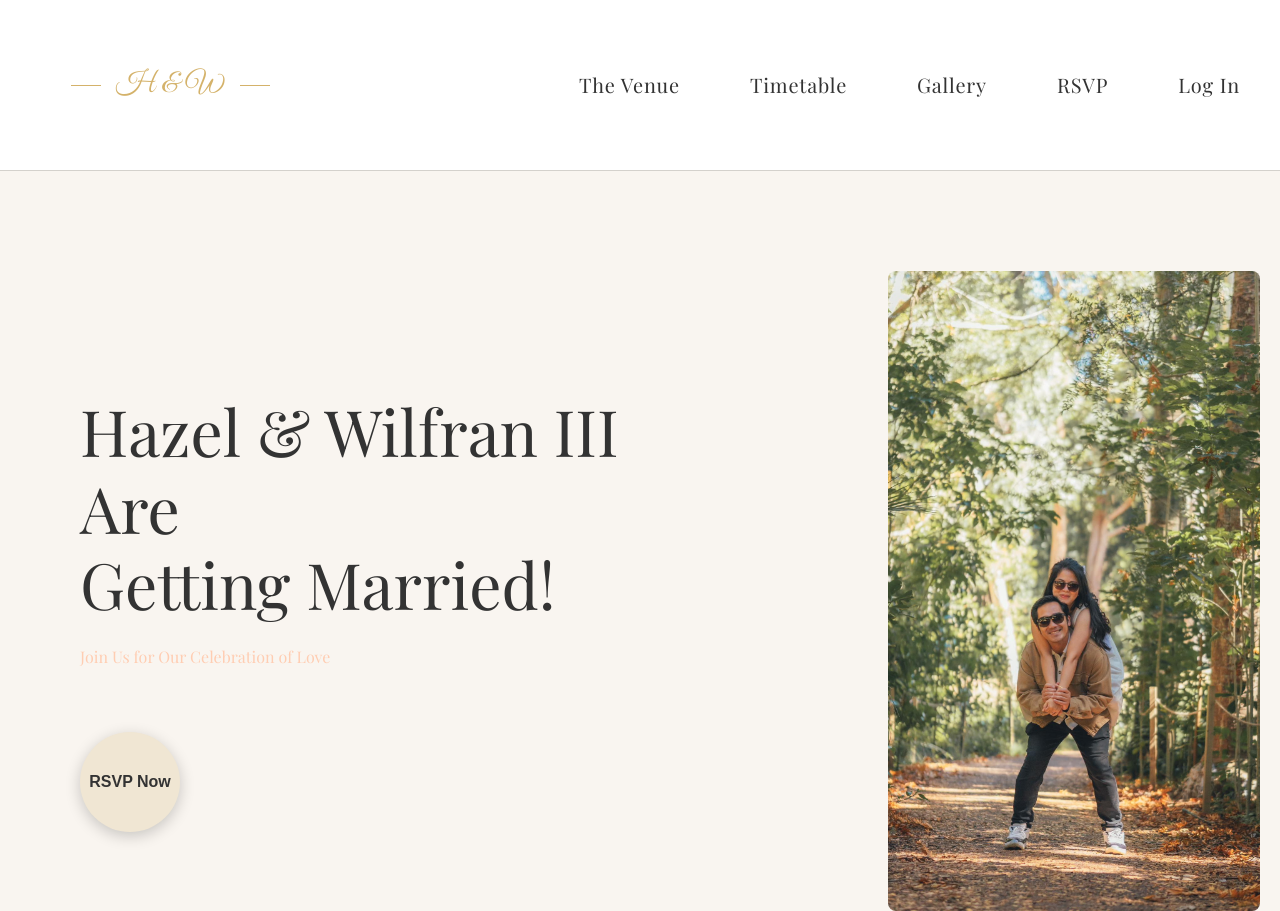
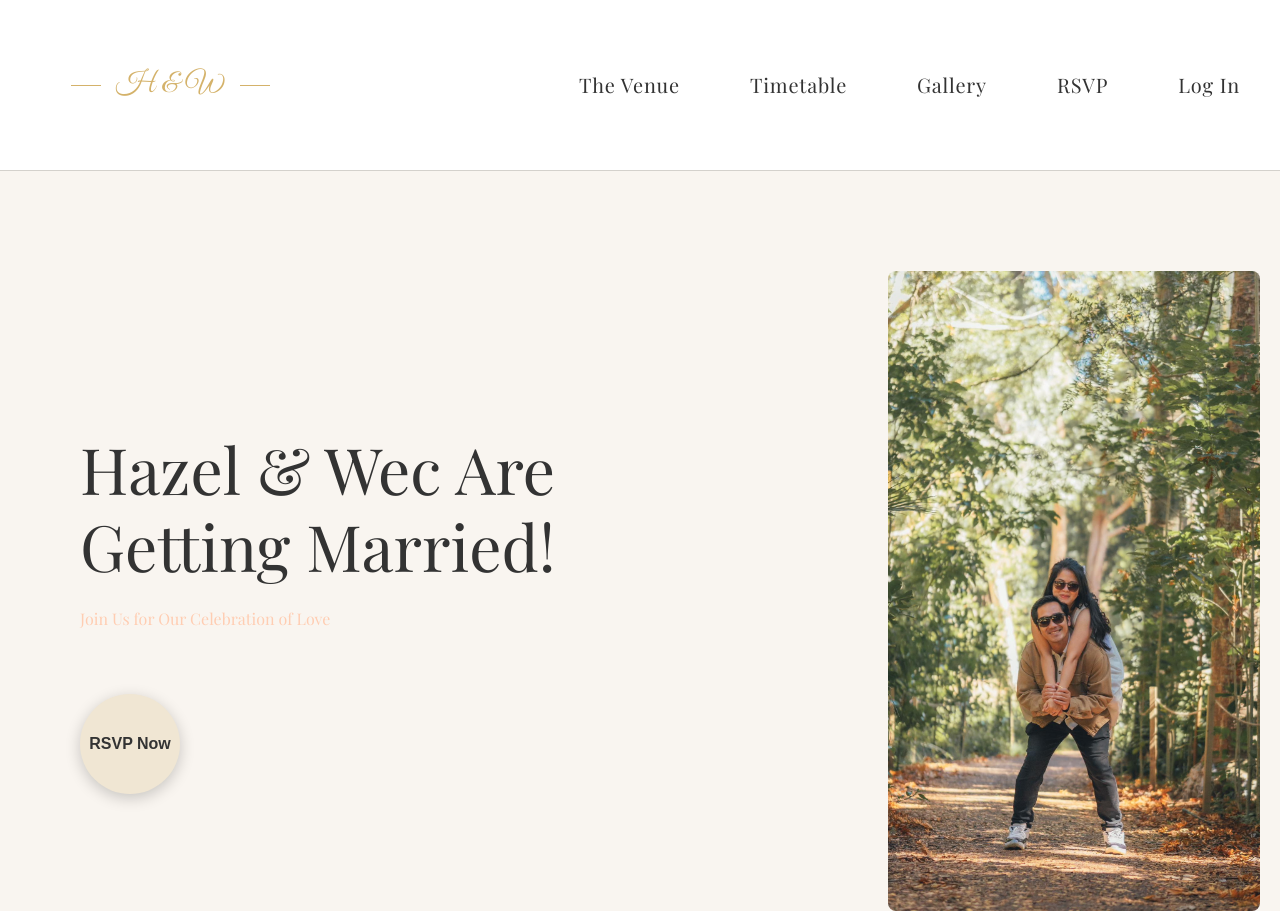
Before and after one commit to JanSeth1/Wedding, a plain HTML site: page index.html in a window 1280 px wide. Shown: the top 911 px of the page. Drawn offline with nearby package versions, Linux system fonts and the light colour scheme.

Commit message:
Update index.html

```diff
--- a/index.html
+++ b/index.html
@@ -3,7 +3,7 @@
 <head>
     <meta charset="UTF-8">
     <meta name="viewport" content="width=device-width, initial-scale=1.0">
-    <title>Hazel & Wilfran III Wedding</title>
+    <title>Hazel & Wec Wedding</title>
     <link rel="stylesheet" href="style.css">
     <link href="https://fonts.googleapis.com/css2?family=Playfair+Display:wght@400;500;600&family=Great+Vibes&display=swap" rel="stylesheet">
     <link rel="stylesheet" href="https://cdnjs.cloudflare.com/ajax/libs/font-awesome/6.0.0-beta3/css/all.min.css">
@@ -36,7 +36,7 @@
     <header id="home" class="hero">
         <div class="hero-content">
             <div class="hero-text">
-                <h1 class="fade-in">Hazel & Wilfran III Are<br>Getting Married!</h1>
+                <h1 class="fade-in">Hazel & Wec Are<br>Getting Married!</h1>
                 <p class="subheading fade-in">Join Us for Our Celebration of Love</p>
                 <button class="rsvp-button fade-in">RSVP Now</button>
             </div>
@@ -199,7 +199,7 @@
 
     <footer>
         <div class="footer-column">
-            <div class="footer-logo">Hazel & Wilfran III</div>
+            <div class="footer-logo">Hazel & Wec</div>
             <p class="footer-email">info@mysite.com</p>
             <span class="footer-divider">✦</span>
         </div>
```
